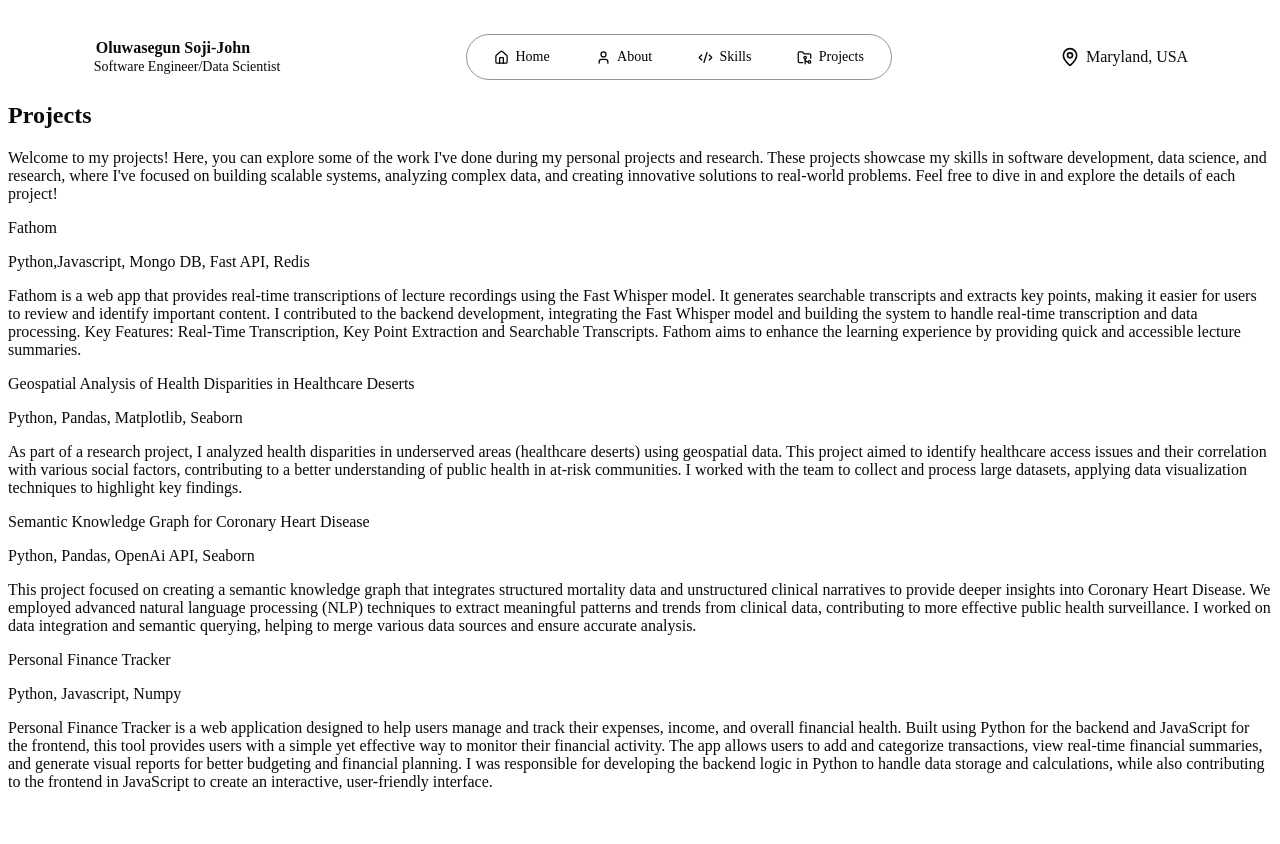
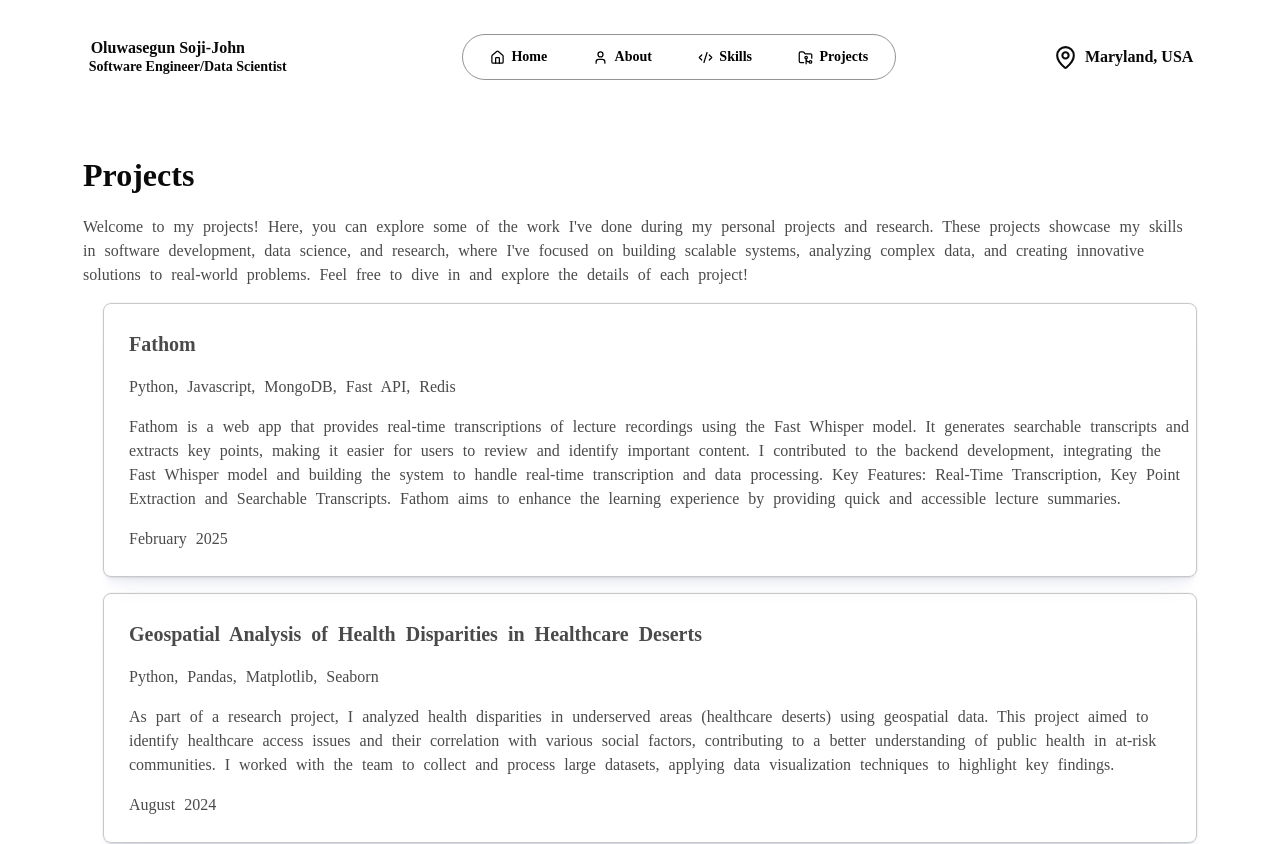
Before and after one commit to Oluwasegun-rm/Portfolio, a React app: page /projects in a window 1280 px wide. Shown: the top 844 px of the page. Before the commit the page ends 807 px from the top, so only its background shows below. Built offline with nearby package versions, Linux system fonts and the light colour scheme; the HTML template or start-up script is replaced by a standard one.

Commit message:
Projects page design done

```diff
--- a/src/components/navbar.tsx
+++ b/src/components/navbar.tsx
@@ -52,7 +52,7 @@ export default function NavBar() {
           </ul>
         </div>
         <div className="location">
-          <MapPinIcon size={20} />
+          <MapPinIcon size={25} />
           <p>Maryland, USA</p>
         </div>
       </nav>
--- a/src/index.css
+++ b/src/index.css
@@ -1,6 +1,7 @@
 
 
 body{
+
   font: 16px 'DM Sans', serif;
   color: #0A0A0A;
 }
@@ -9,6 +10,7 @@ nav{
   justify-content: space-around;
   align-items: center;
   padding-top: 24px;
+  font-weight: 600;
 }
 .page-navigation{
   display: flex;
@@ -110,6 +112,7 @@ nav{
   align-items: center;
   justify-content: space-between;
   border-radius: 2rem;
+  cursor: pointer;
 }
 .connect-link{
   text-decoration: none;
@@ -119,15 +122,26 @@ nav{
   gap: 1rem;
 }
 .about-container{
-  margin: 75px;
+  margin-top: 75px;
+  margin-left: 75px;
+  margin-right: 75px;
 }
 .about-container p{
   color: #4b4a4a;
   word-spacing: 5px;
   line-height: 1.5;
 }
+.linkedin-link{
+  display: inline;
+}
+.linkedin-link img{
+  height: 25%;
+  width: 25%;
+}
 .skills-container{
-  margin: 75px;
+  margin-top: 75px;
+  margin-left: 75px;
+  margin-right: 75px;
 }
 .items{
   list-style-type: none;
@@ -149,3 +163,54 @@ nav{
 /* .page-navigation li{
   padding: 2px 2px;
 } */
+
+.project-container{
+  margin-left: 75px;
+  margin-right: 75px;
+  margin-top: 75px;
+}
+.project-container p{
+  color: #4b4a4a;
+  word-spacing: 5px;
+  line-height: 1.5;
+}
+.project-boxes-container{
+  display: flex;
+  flex-direction: column;
+  justify-content: center;
+  margin-left: 20px;
+  gap: 1rem;
+}
+.project-box{
+  border: 0.1px solid rgb(201, 199, 199);
+  box-shadow: rgba(14, 63, 126, 0.04) 0px 0px 0px 1px, rgba(42, 51, 69, 0.04) 0px 1px 1px -0.5px, rgba(42, 51, 70, 0.04) 0px 3px 3px -1.5px, rgba(42, 51, 70, 0.04) 0px 6px 6px -3px, rgba(14, 63, 126, 0.04) 0px 12px 12px -6px, rgba(14, 63, 126, 0.04) 0px 24px 24px -12px;
+  border-radius: 0.5rem;
+  display: flex;
+  flex-direction: column;
+  gap: 1rem;
+}
+.project-box p{
+  margin: 0;
+  padding: 0;
+}
+.project-content{
+  display: flex;
+  flex-direction: column;
+  justify-content: space-around;
+  padding: 25px 0px;
+  gap: 1rem;
+  margin-left: 25px;
+}
+.project-name{
+  font-weight: 600;
+  font-size: 20px;
+}
+.tech-stack{
+  font-weight: 240;
+}
+.project-description{
+  font-weight: 340;
+}
+.text-theme{
+  font-weight: 600;
+}
--- a/src/pages/home.tsx
+++ b/src/pages/home.tsx
@@ -55,7 +55,7 @@ export function Home() {
         </motion.div>
 
         <motion.div variants={item} className="connect-container">
-          <a href="" className="connect-link">
+          <a href="https://www.linkedin.com/in/oluwasegun-soji-john/" target = "_blank" className="connect-link">
             <Link2Icon size={20} />
             <span>Connect With Me</span>
           </a>
--- /dev/null
+++ b/src/pages/projects.json
@@ -0,0 +1,26 @@
+[
+  {
+    "title": "Fathom",
+    "tech-stack": "Python, Javascript, MongoDB, Fast API, Redis",
+    "description": "Fathom is a web app that provides real-time transcriptions of lecture recordings using the Fast Whisper model. It generates searchable transcripts and extracts key points, making it easier for users to review and identify important content. I contributed to the backend development, integrating the Fast Whisper model and building the system to handle real-time transcription and data processing. Key Features: Real-Time Transcription, Key Point Extraction and Searchable Transcripts. Fathom aims to enhance the learning experience by providing quick and accessible lecture summaries.",
+    "date": "February 2025"
+  },
+  {
+    "title": "Geospatial Analysis of Health Disparities in Healthcare Deserts",
+    "description": "As part of a research project, I analyzed health disparities in underserved areas (healthcare deserts) using geospatial data. This project aimed to identify healthcare access issues and their correlation with various social factors, contributing to a better understanding of public health in at-risk communities. I worked with the team to collect and process large datasets, applying data visualization techniques to highlight key findings.",
+    "tech-stack": "Python, Pandas, Matplotlib, Seaborn",
+    "date": "August 2024"
+  },
+  {
+    "title": "Semantic Knowledge Graph for Coronary Heart Disease",
+    "tech-stack": "Python, Pandas, OpenAi API, Seaborn",
+    "description": "This project focused on creating a semantic knowledge graph that integrates structured mortality data and unstructured clinical narratives to provide deeper insights into Coronary Heart Disease. We employed advanced natural language processing (NLP) techniques to extract meaningful patterns and trends from clinical data, contributing to more effective public health surveillance. I worked on data integration and semantic querying, helping to merge various data sources and ensure accurate analysis.",
+    "date": "Novemeber 2024"
+  },
+  {
+    "title": "Personal Finance Tracker",
+    "tech-stack": "Python, Javascript, Numpy",
+    "description": "Personal Finance Tracker is a web application designed to help users manage and track their expenses, income, and overall financial health. Built using Python for the backend and JavaScript for the frontend, this tool provides users with a simple yet effective way to monitor their financial activity. The app allows users to add and categorize transactions, view real-time financial summaries, and generate visual reports for better budgeting and financial planning. I was responsible for developing the backend logic in Python to handle data storage and calculations, while also contributing to the frontend in JavaScript to create an interactive, user-friendly interface.",
+    "date": "April 2024"
+  }
+]
--- a/src/pages/projects.tsx
+++ b/src/pages/projects.tsx
@@ -1,8 +1,9 @@
+import projects from "./projects.json";
 export default function Projects() {
   return (
     <>
-      <div>
-        <h2>Projects</h2>
+      <div className="project-container">
+        <h1>Projects</h1>
         <p>
           Welcome to my projects! Here, you can explore some of the work I've
           done during my personal projects and research. These projects showcase
@@ -11,74 +12,21 @@ export default function Projects() {
           creating innovative solutions to real-world problems. Feel free to
           dive in and explore the details of each project!
         </p>
-
-        <div className="project-box">
-          <p className="project-name">Fathom</p>
+        <div className="project-boxes-container">
+          {projects.map((project, index) => (
+            <div className="project-box" key = {index}>
+              <div className="project-content">
+                <p className="project-name">{project.title}</p>
                 <p className="tech-stack">
-            Python,Javascript, Mongo DB, Fast API, Redis
+                  {project["tech-stack"]}
                 </p>
                 <p className="project-description">
-            Fathom is a web app that provides real-time transcriptions of
-            lecture recordings using the Fast Whisper model. It generates
-            searchable transcripts and extracts key points, making it easier for
-            users to review and identify important content. I contributed to the
-            backend development, integrating the Fast Whisper model and building
-            the system to handle real-time transcription and data processing.
-            Key Features: Real-Time Transcription, Key Point Extraction and
-            Searchable Transcripts. Fathom aims to enhance the learning
-            experience by providing quick and accessible lecture summaries.
+                  {project.description}
                 </p>
+                <p className="project-date">{project.date}</p>
               </div>
-
-        <div className="project-box">
-          <p className="project-name">
-            Geospatial Analysis of Health Disparities in Healthcare Deserts
-          </p>
-          <p className="tech-stack">Python, Pandas, Matplotlib, Seaborn</p>
-          <p className="project-description">
-            As part of a research project, I analyzed health disparities in
-            underserved areas (healthcare deserts) using geospatial data. This
-            project aimed to identify healthcare access issues and their
-            correlation with various social factors, contributing to a better
-            understanding of public health in at-risk communities. I worked with
-            the team to collect and process large datasets, applying data
-            visualization techniques to highlight key findings.
-          </p>
             </div>
-
-        <div className="project-box">
-          <p className="project-name">
-            Semantic Knowledge Graph for Coronary Heart Disease
-          </p>
-          <p className="tech-stack">Python, Pandas, OpenAi API, Seaborn</p>
-          <p className="project-description">
-            This project focused on creating a semantic knowledge graph that
-            integrates structured mortality data and unstructured clinical
-            narratives to provide deeper insights into Coronary Heart Disease.
-            We employed advanced natural language processing (NLP) techniques to
-            extract meaningful patterns and trends from clinical data,
-            contributing to more effective public health surveillance. I worked
-            on data integration and semantic querying, helping to merge various
-            data sources and ensure accurate analysis.
-          </p>
-        </div>
-
-        <div className="project-box">
-          <p className="project-name">Personal Finance Tracker</p>
-          <p className="tech-stack">Python, Javascript, Numpy</p>
-          <p className="project-description">
-            Personal Finance Tracker is a web application designed to help users
-            manage and track their expenses, income, and overall financial
-            health. Built using Python for the backend and JavaScript for the
-            frontend, this tool provides users with a simple yet effective way
-            to monitor their financial activity. The app allows users to add and
-            categorize transactions, view real-time financial summaries, and
-            generate visual reports for better budgeting and financial planning.
-            I was responsible for developing the backend logic in Python to
-            handle data storage and calculations, while also contributing to the
-            frontend in JavaScript to create an interactive, user-friendly
-            interface.
-          </p>
+          ))}
         </div>
       </div>
     </>
```
Also changed, not shown: src/pages/about.tsx (+7 -10 lines), public/assets/linkedin-svgrepo-com.svg (added). Lines whose indentation alone changed are shown as unchanged.
